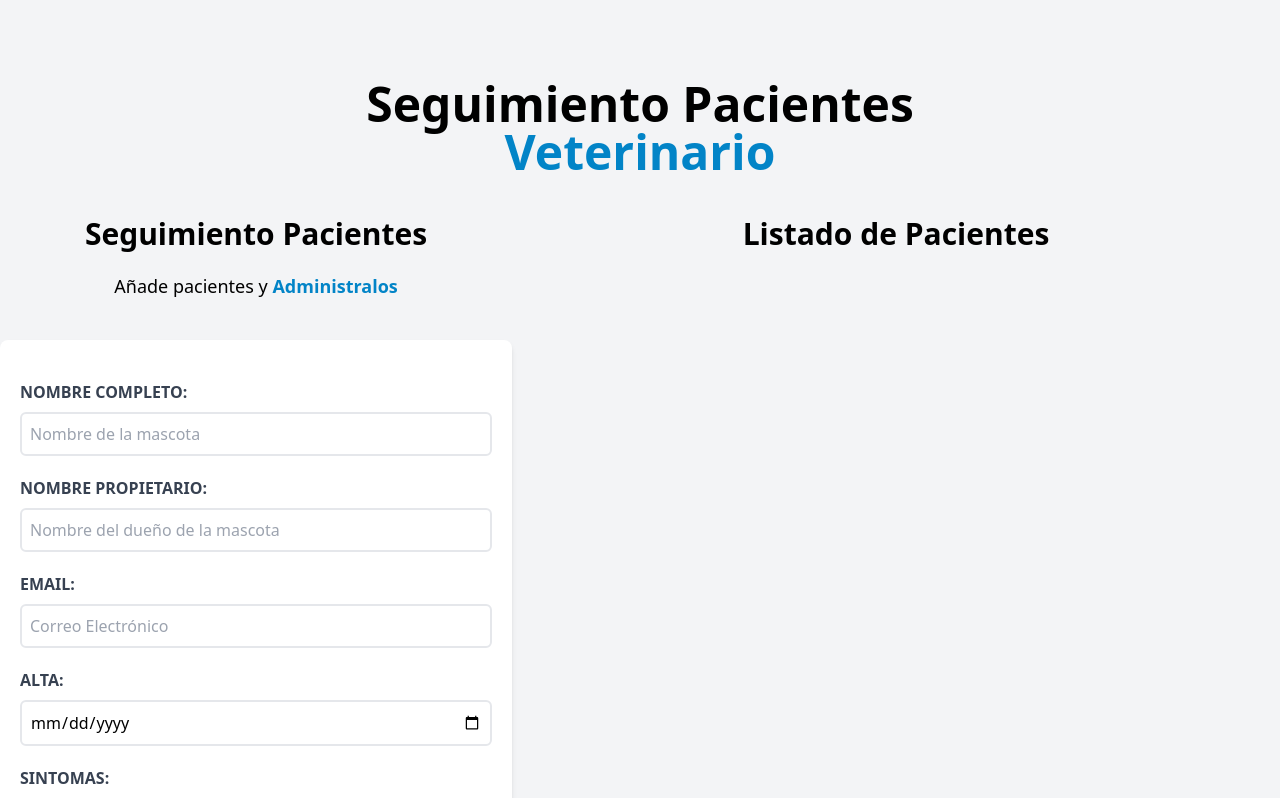
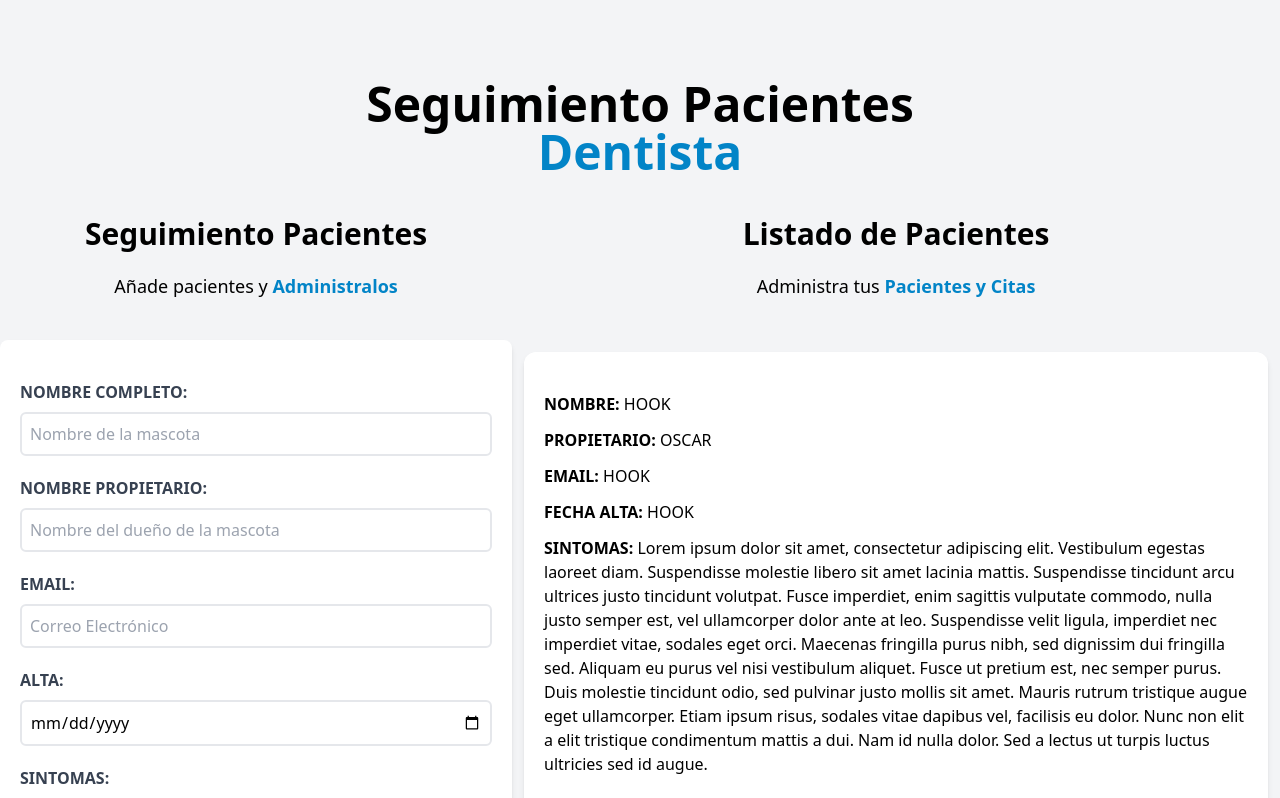
Before and after one commit to oscarguajardo167/citas-react, a React (Vite) app: page / in a window 1280 px wide. Shown: the top 798 px of the page. Built offline with nearby package versions, Linux system fonts and the light colour scheme.

Commit message:
Add Lista de Pacientes

```diff
--- a/src/components/Formulario.jsx
+++ b/src/components/Formulario.jsx
@@ -2,7 +2,7 @@ import React from 'react'
 
 function Formulario() {
   return (
-    <div className="md:w-1/2 lg:w-2/5">
+    <div className="md:w-1/2 lg:w-2/5 ">
 
       <h2 className="font-black text-3xl text-center ">Seguimiento Pacientes</h2>
 
--- a/src/components/Header.jsx
+++ b/src/components/Header.jsx
@@ -4,7 +4,7 @@ function Header(){
         <>
             <h1 className="font-black text-5xl text-center md:w-1/2 mx-auto">
                 Seguimiento Pacientes {''}
-                <span className="text-sky-600">Veterinario</span>
+                <span className="text-sky-600">Dentista</span>
             </h1>
         </>
 
--- a/src/components/ListadoPacientes.jsx
+++ b/src/components/ListadoPacientes.jsx
@@ -1,9 +1,23 @@
 import React from 'react'
+import Paciente from './Paciente'
+
 
 function ListadoPacientes() {
   return (
-    <div className="md:w-1/2 lg:w-3/5">
+    <div className="md:w-1/2 lg:w-3/5  ">
         <h2 className="font-black text-3xl text-center">Listado de Pacientes</h2>
+
+        <p className=" text-lg mt-5 text-center mb-10">
+        Administra tus {''}
+        <span className="text-sky-600  font-bold"> Pacientes y Citas</span>
+        </p>
+        <div className='md:overflow-y-scroll h-screen'>
+          <Paciente/>
+          <Paciente/>
+          <Paciente/>
+        </div>
+
+
 
     </div>
   )
--- /dev/null
+++ b/src/components/Paciente.jsx
@@ -0,0 +1,35 @@
+import React from 'react'
+
+function Paciente() {
+  return (
+    <div className="m-3 bg-white shadow-md px-5 py-10 rounded-xl ">
+        <p className="font-bold mb-3 uppercase">
+        Nombre:
+        <span className="font-normal"> Hook</span>
+        </p>
+
+        <p className="font-bold mb-3 uppercase">
+        Propietario:
+        <span className="font-normal"> Oscar</span>
+        </p>
+
+        <p className="font-bold mb-3 uppercase">
+        Email:
+        <span className="font-normal"> Hook</span>
+        </p>
+
+        <p className="font-bold mb-3 uppercase">
+        Fecha alta:
+        <span className="font-normal"> Hook</span>
+        </p>
+
+        <p className="font-bold mb-3 uppercase">
+        Sintomas:
+        <span className="font-normal normal-case"> Lorem ipsum dolor sit amet, consectetur adipiscing elit. Vestibulum egestas laoreet diam. Suspendisse molestie libero sit amet lacinia mattis. Suspendisse tincidunt arcu ultrices justo tincidunt volutpat. Fusce imperdiet, enim sagittis vulputate commodo, nulla justo semper est, vel ullamcorper dolor ante at leo. Suspendisse velit ligula, imperdiet nec imperdiet vitae, sodales eget orci. Maecenas fringilla purus nibh, sed dignissim dui fringilla sed. Aliquam eu purus vel nisi vestibulum aliquet. Fusce ut pretium est, nec semper purus. Duis molestie tincidunt odio, sed pulvinar justo mollis sit amet. Mauris rutrum tristique augue eget ullamcorper. Etiam ipsum risus, sodales vitae dapibus vel, facilisis eu dolor. Nunc non elit a elit tristique condimentum mattis a dui. Nam id nulla dolor. Sed a lectus ut turpis luctus ultricies sed id augue.</span>
+        </p>
+
+  </div>
+  )
+}
+
+export default Paciente
```
